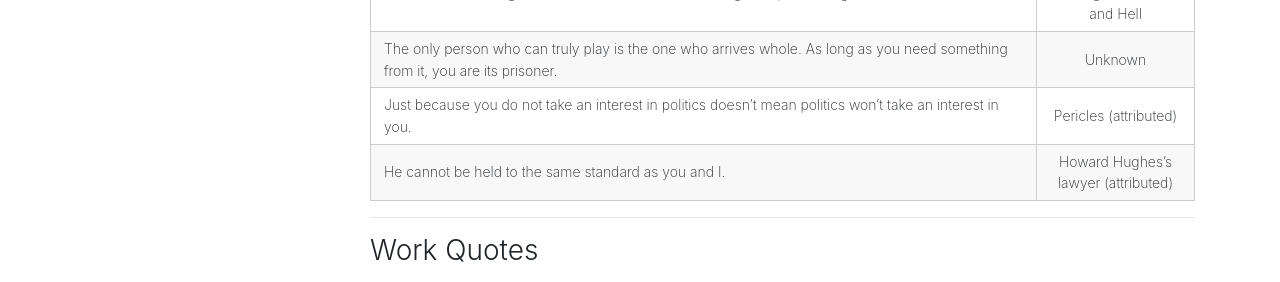
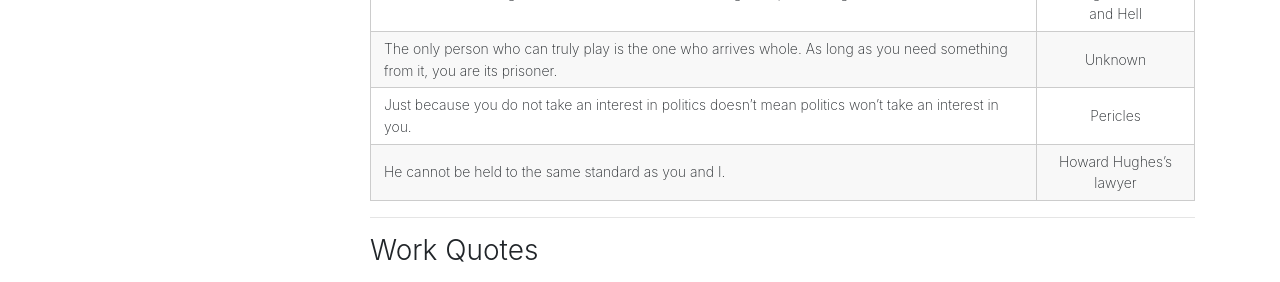
Before and after one commit to Esqarrouth/goktugyil.github.io, a Jekyll site: the page built from _pages/quotes.md, in a window 1280 px wide and 900 px high, scrolled down 10406 px. Shown: the part 153-435 px from the top of the window. Built offline with Jekyll 4.4.1, drawn with Linux system fonts in a browser that asks for light colours; some of the changed text lies outside the part shown.

Commit message:
Remove attribution qualifiers

```diff
--- a/_pages/quotes.md
+++ b/_pages/quotes.md
@@ -54,8 +54,8 @@ The laws of nature are greater than the laws of man.|Goku
 The best lessons come from the worst pain.|Goku
 Supplements are medicine being sold to you to make up for your nutritionally deficient diet.|Goku
 The most efficient system in your body is your gut feeling during social interactions.|Goku
-Changing the system and society is always harder than changing yourself.|Alex Cortes (attributed)
-For a change to happen in the world, someone has to pay.|Garry Tan (attributed)
+Changing the system and society is always harder than changing yourself.|Alex Cortes
+For a change to happen in the world, someone has to pay.|Garry Tan
 
 ---
 
@@ -231,8 +231,8 @@ A modern disease related to old fashion food is the most ludicrous thing I’ve
 It doesn’t matter how beautiful your theory is, it doesn’t matter how smart you are. If it doesn’t agree with experiment, it’s wrong.|Richard Feynman, “Seeking New Laws” (popular paraphrase)
 Think in the morning. Act in the noon. Eat in the evening. Sleep in the night.|William Blake, The Marriage of Heaven and Hell
 The only person who can truly play is the one who arrives whole. As long as you need something from it, you are its prisoner.|Unknown
-Just because you do not take an interest in politics doesn’t mean politics won’t take an interest in you.|Pericles (attributed)
-He cannot be held to the same standard as you and I.|Howard Hughes’s lawyer (attributed)
+Just because you do not take an interest in politics doesn’t mean politics won’t take an interest in you.|Pericles
+He cannot be held to the same standard as you and I.|Howard Hughes’s lawyer
 
 ---
 
@@ -481,7 +481,7 @@ Humor is a rubber sword - it allows you to make a point without drawing blood. |
 Defining and analyzing humor is a pastime of humorless people.| Robert Benchley
 Analyzing humor is like dissecting a frog. Few people are interested and the frog dies of it. | E. B. White
 Don’t know the key to success, but the key to failure is trying to please everybody.|Bill Cosby
-Software is like sex; it’s better when it’s free.|Linus Torvalds (attributed)
+Software is like sex; it’s better when it’s free.|Linus Torvalds
 
 ---
 
```
